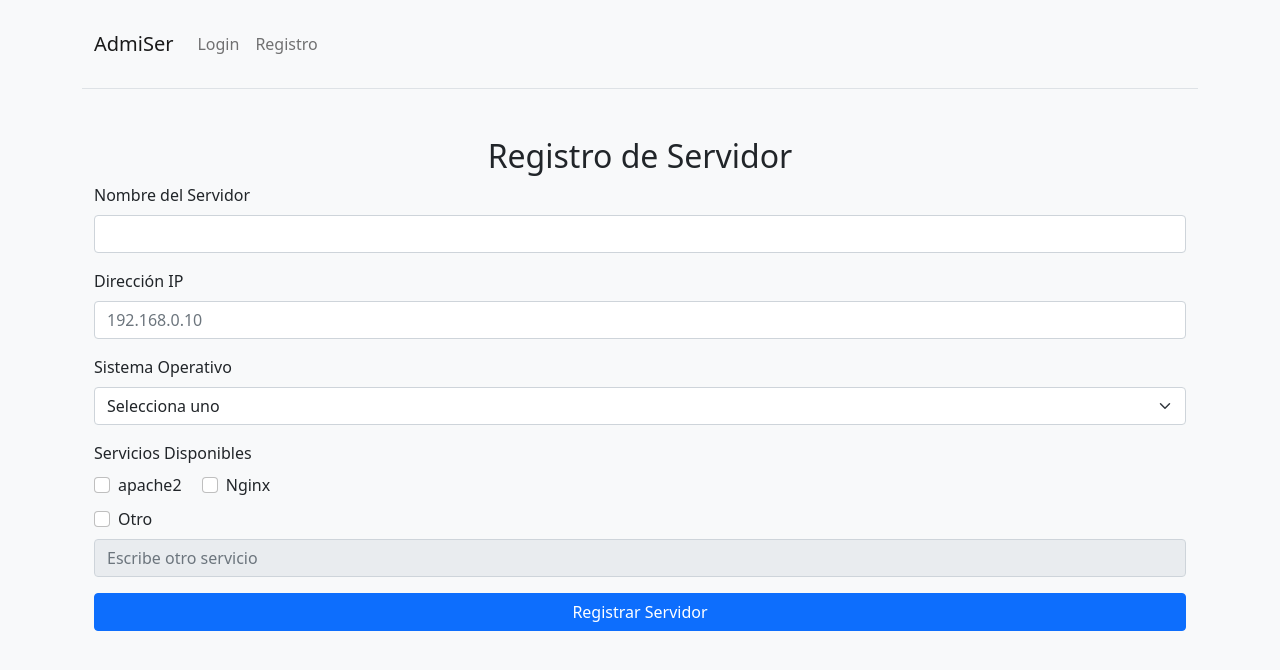
After one commit to KevonHernandez/admiser, a Django app: template ProyectoSeguro/AdmiSer/templates/registrarservidor.html in a window 1280 px wide. The commit adds this page. Shown: the top 670 px of the page. Run offline with Django 5.2, Linux system fonts and the light colour scheme; the template is opened without the code that fills it, so the values that code supplies are empty.

Commit message:
Add files via upload

```diff
--- a/ProyectoSeguro/AdmiSer/templates/base.html
+++ b/ProyectoSeguro/AdmiSer/templates/base.html
@@ -9,6 +9,7 @@
     <!-- Bootstrap CSS -->
     <link href="https://cdn.jsdelivr.net/npm/bootstrap@5.0.2/dist/css/bootstrap.min.css" rel="stylesheet" integrity="sha384-EVSTQN3/azprG1Anm3QDgpJLIm9Nao0Yz1ztcQTwFspd3yD65VohhpuuCOmLASjC" crossorigin="anonymous">
     <!-- CSS personalizado -->
+    <script src="https://code.jquery.com/jquery-3.6.0.min.js"></script>
 </head>
 <body class="bg-light">
     <div class="container">
--- /dev/null
+++ b/ProyectoSeguro/AdmiSer/templates/registrarservidor.html
@@ -0,0 +1,69 @@
+{% extends "base.html" %}
+
+{% block content %}
+<div class="container mt-5">
+    <h2 class="text-center">Registro de Servidor</h2>
+
+    {% if messages %}
+    <div class="alert alert-warning alert-dismissible fade show" role="alert">
+        {% for message in messages %}
+        <p>{{ message }}</p>
+        {% endfor %}
+        <button type="button" class="btn-close" data-bs-dismiss="alert" aria-label="Close"></button>
+    </div>
+    {% endif %}
+
+    <form method="POST">
+        {% csrf_token %}
+        <div class="mb-3">
+            <label for="nombre_servidor" class="form-label">Nombre del Servidor</label>
+            <input type="text" class="form-control" id="nombre_servidor" name="nombre_servidor" required>
+        </div>
+        <div class="mb-3">
+            <label for="ip" class="form-label">Dirección IP</label>
+            <input type="text" class="form-control" id="ip" name="ip" placeholder="192.168.0.10" required>
+        </div>
+        <div class="mb-3">
+            <label for="sistema_operativo" class="form-label">Sistema Operativo</label>
+            <select class="form-select" name="sistema_operativo" id="sistema_operativo" required>
+                <option value="">Selecciona uno</option>
+                <option value="debian">Debian</option>
+                <option value="ubuntu">Ubuntu</option>
+            </select>
+        </div>
+
+        <div class="mb-3">
+            <label class="form-label">Servicios Disponibles</label><br>
+            <div class="form-check form-check-inline">
+              <input class="form-check-input" type="checkbox" name="servicios" value="apache2" id="apache2">
+              <label class="form-check-label" for="apache2">apache2</label>
+            </div>
+            <div class="form-check form-check-inline">
+              <input class="form-check-input" type="checkbox" name="servicios" value="nginx" id="nginx">
+              <label class="form-check-label" for="nginx">Nginx</label>
+            </div>
+            <div class="form-check mt-2">
+                <input class="form-check-input" type="checkbox" id="otro_servicio_check">
+                <label class="form-check-label" for="otro_servicio_check">Otro</label>
+            </div>
+            <input type="text" class="form-control mt-2" id="otro_servicio_input" name="otro_servicio_input" placeholder="Escribe otro servicio" disabled>
+        </div>
+
+        <button type="submit" class="btn btn-primary w-100">Registrar Servidor</button>
+    </form>
+</div>
+
+<script>
+    document.getElementById("otro_servicio_check").addEventListener("change", function () {
+        const input = document.getElementById("otro_servicio_input");
+        input.disabled = !this.checked;
+        if (!this.checked) input.value = "";
+    });
+</script>
+
+<style>
+    select[multiple] {
+        min-height: 150px;
+    }
+</style>
+{% endblock %}
```
Also changed, not shown: ProyectoSeguro/AdmiSer/templates/dashboard.html (+91 -19 lines).
